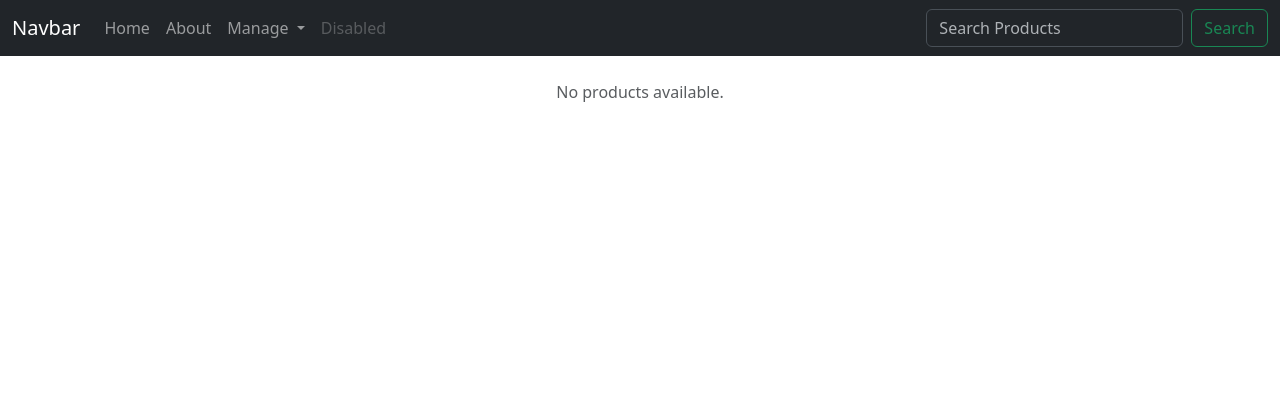
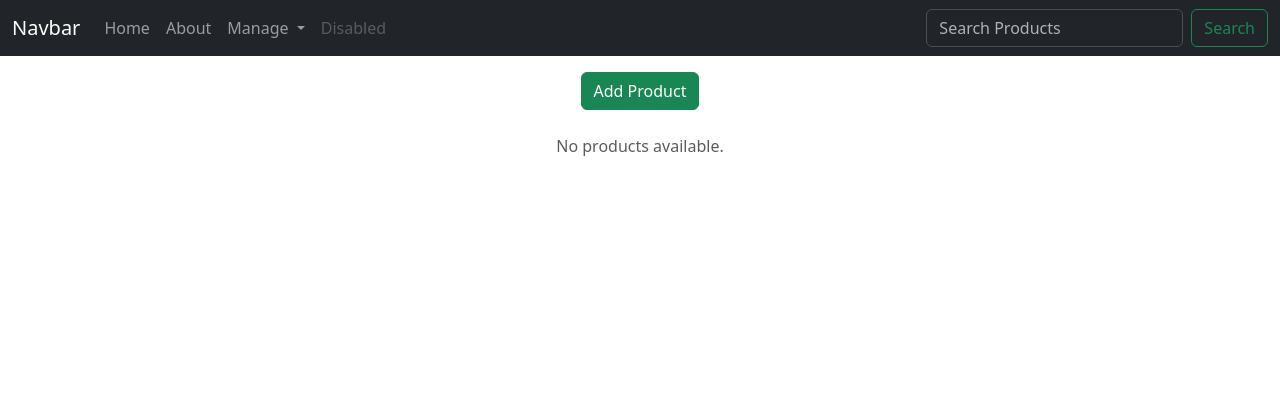
Before and after one commit to ananthakrishnanpta/b426shop, a Django app: page /products/all/ in a window 1280 px wide. Shown: the top 420 px of the page. Run offline with Django 5.2, Linux system fonts and the light colour scheme; data that the repository does not hold is empty.

Commit message:
added CRUD operations for products

```diff
--- a/Eshop/mainapp/views.py
+++ b/Eshop/mainapp/views.py
@@ -13,6 +13,7 @@ def homeView(request):
         'carousel_images': CarouselImage.objects
             .filter(active=True)
             .order_by('id'),
+
         'products' : Product.objects.all()
     }
 
--- a/Eshop/products/urls.py
+++ b/Eshop/products/urls.py
@@ -2,8 +2,17 @@ from django.urls import path
 
 from .views import productsView, searchProducts
 
+from .views import (
+    CreateProduct, ProductDetail,UpdateProduct, DeleteProduct
+)
+
 urlpatterns = [
     path('all/', productsView, name = 'products'),
 
-    path('search', searchProducts, name = 'search_products')
+    path('search', searchProducts, name = 'search_products'),
+
+    path('add/', CreateProduct.as_view(), name='add_product'),
+    path('<int:pk>/', ProductDetail.as_view(), name='product_details'),
+    path('<int:pk>/edit/', UpdateProduct.as_view(), name='edit_product'),
+    path('<int:pk>/delete/', DeleteProduct.as_view(), name='delete_product')
 ]
--- a/Eshop/products/views.py
+++ b/Eshop/products/views.py
@@ -27,3 +27,34 @@ def searchProducts(request):
             'products' : search_results
         }
     return render(request, template_name=template, context = context)
+
+
+# CRUD Operations using Generic Class Based Views of Django
+
+from django.views.generic import ( CreateView, DetailView,
+                                   UpdateView, DeleteView )
+
+# ListView has already been implemented using a function above : productsView()
+
+class CreateProduct(CreateView):
+    model = Product
+    template_name = 'products/add_product.html'
+    fields = '__all__'
+    # redirection url for successful creation of resource
+    success_url = '/'
+
+class ProductDetail(DetailView):
+    model = Product
+    template_name = 'products/product_details.html'
+    context_object_name = 'product'
+
+class UpdateProduct(UpdateView):
+    model = Product
+    fields = '__all__'
+    template_name = 'products/update_product.html'
+    success_url = '/'
+
+class DeleteProduct(DeleteView):
+    model = Product
+    template_name = 'products/delete_product.html'
+    success_url = '/'
--- a/Eshop/static/css/styles.css
+++ b/Eshop/static/css/styles.css
@@ -4,6 +4,9 @@
     box-sizing: border-box;
 }
 
+main {
+    padding-bottom: 30px;
+}
 
 /* Home page */
 
--- a/Eshop/templates/products/includes/productCard.html
+++ b/Eshop/templates/products/includes/productCard.html
@@ -12,9 +12,11 @@
 
     <div class="card-body d-flex flex-column">
 
+        <a href="{% url 'product_details' product.pk %}">
         <h6 class="card-title product-title">
             {{ product.title }}
         </h6>
+        </a>
 
         <p class="card-text product-desc">
             {{ product.desc|truncatechars:70 }}
--- a/Eshop/templates/products/products.html
+++ b/Eshop/templates/products/products.html
@@ -5,6 +5,9 @@ Products
 {% endblock %}
 
 {% block content %}
+<section class="d-flex justify-content-center align-items-center mt-3">
+    <a href="{% url 'add_product' %}" class="btn btn-success">Add Product</a>
+</section>
 <section>
 
     <div>
```
Also changed, not shown: Eshop/templates/products/add_product.html (added, +19 -0 lines), Eshop/templates/products/delete_product.html (added, +22 -0 lines), Eshop/templates/products/product_details.html (added, +33 -0 lines), Eshop/templates/products/update_product.html (added, +19 -0 lines).
